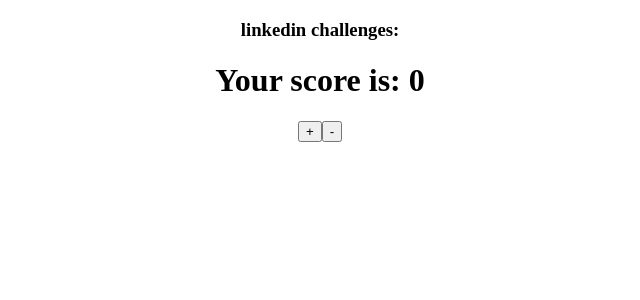
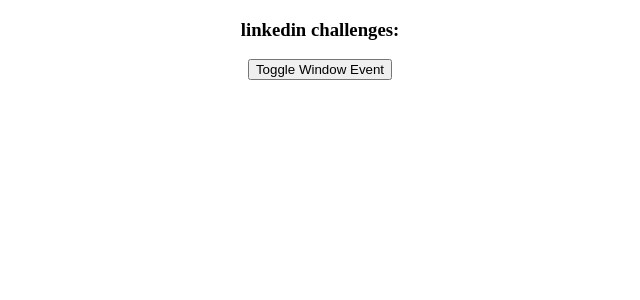
Before and after one commit to OrelAlon/linkedin-challenges, a React (Create React App) app: page / in a window 1280 px wide. Shown: the top 300 px of the page, without its empty margins (320-960 px from the left). Built offline with nearby package versions, Linux system fonts and the light colour scheme.

Commit message:
ToggleWindowEvent

```diff
--- a/src/App.js
+++ b/src/App.js
@@ -6,6 +6,7 @@
 // import Example from "./Example";
 // import { ExampleProvider } from "./TestContext";
 // import AxiosVsFetch from "./AxiosVsFetch";
+import "./App.css";
 
 //linkedin challenges:
 import ColorRenderer from "./ColorRenderer/ColorRenderer";
@@ -13,7 +14,7 @@ import DarkMode from "./DarkMode/DarkMode";
 import FormValidator from "./FormValidator/FormValidator";
 import DogPics from "./DogPics/DogPics";
 import ScoreKeeper from "./ScoreKeeper/ScoreKeeper";
-import "./App.css";
+import ToggleWindowEvent from "./ToggleWindowEvent/ToggleWindowEvent";
 
 function App() {
   return (
@@ -26,8 +27,8 @@ function App() {
       {/* <FormValidator /> */}
       {/* <DogPics />*/}
 
-      <ScoreKeeper />
-
+      {/* <ScoreKeeper /> */}
+      <ToggleWindowEvent />
       {/*  */}
       {/* <CounterOne /> */}
       {/* <CounterTwo /> */}
--- /dev/null
+++ b/src/ToggleWindowEvent/ToggleWindowEvent.js
@@ -0,0 +1,14 @@
+import { useState } from "react";
+import WindowEvent from "./WindowEvent";
+
+export default function ToggleWindowEvent() {
+  const [windowEvent, setWindowEvent] = useState(false);
+  return (
+    <div>
+      <button onClick={() => setWindowEvent((prevState) => !prevState)}>
+        Toggle Window Event
+      </button>
+      {windowEvent && <WindowEvent />}
+    </div>
+  );
+}
--- /dev/null
+++ b/src/ToggleWindowEvent/WindowEvent.js
@@ -0,0 +1,12 @@
+import { useEffect } from "react";
+
+export default function WindowEvent() {
+  useEffect(() => {
+    const doubleClick = () => alert("mouse pressed");
+
+    window.addEventListener("dblclick", doubleClick);
+
+    return () => window.removeEventListener("dblclick", doubleClick);
+  }, []);
+  return <h2>Window event is active</h2>;
+}
```
